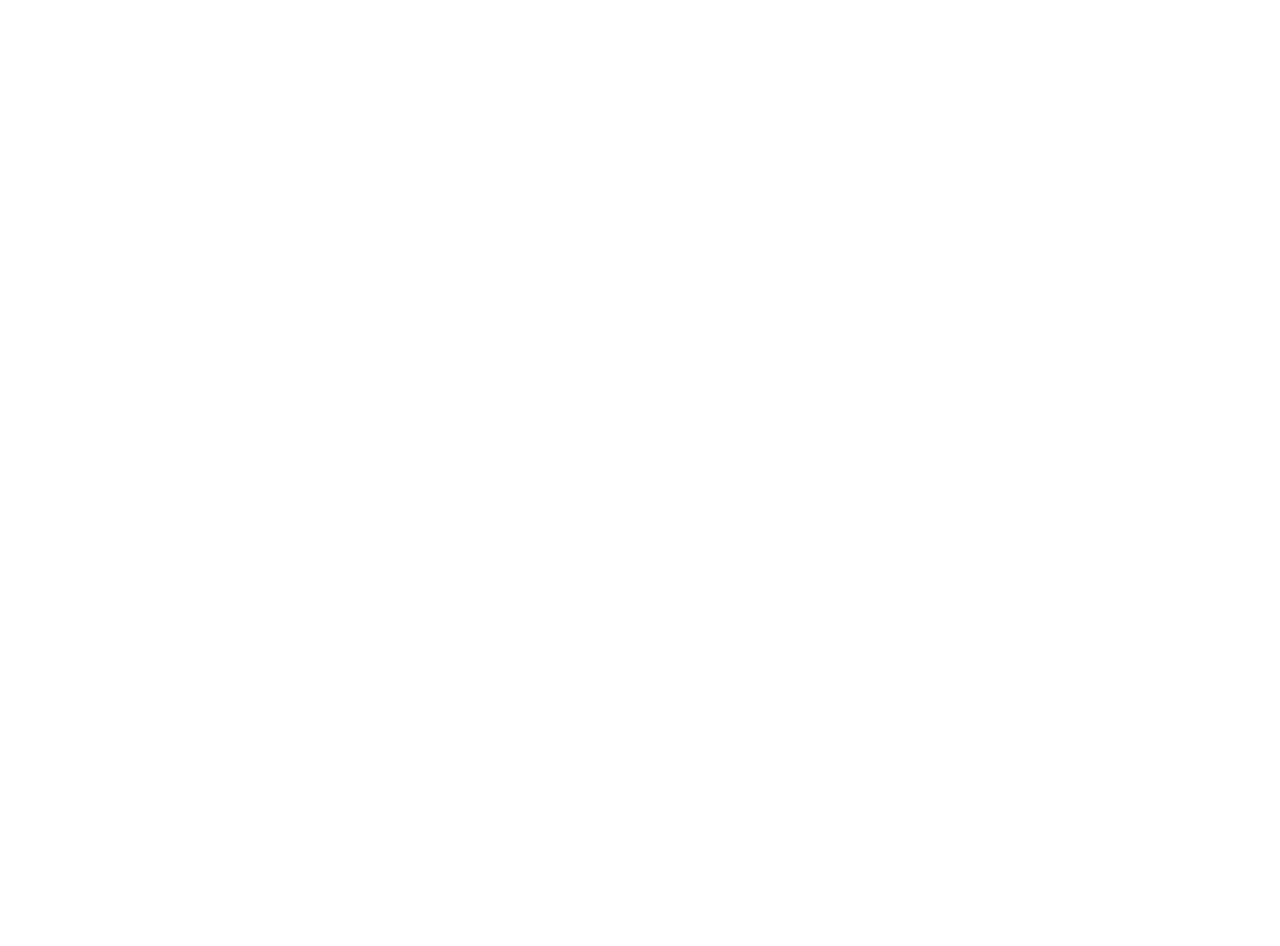
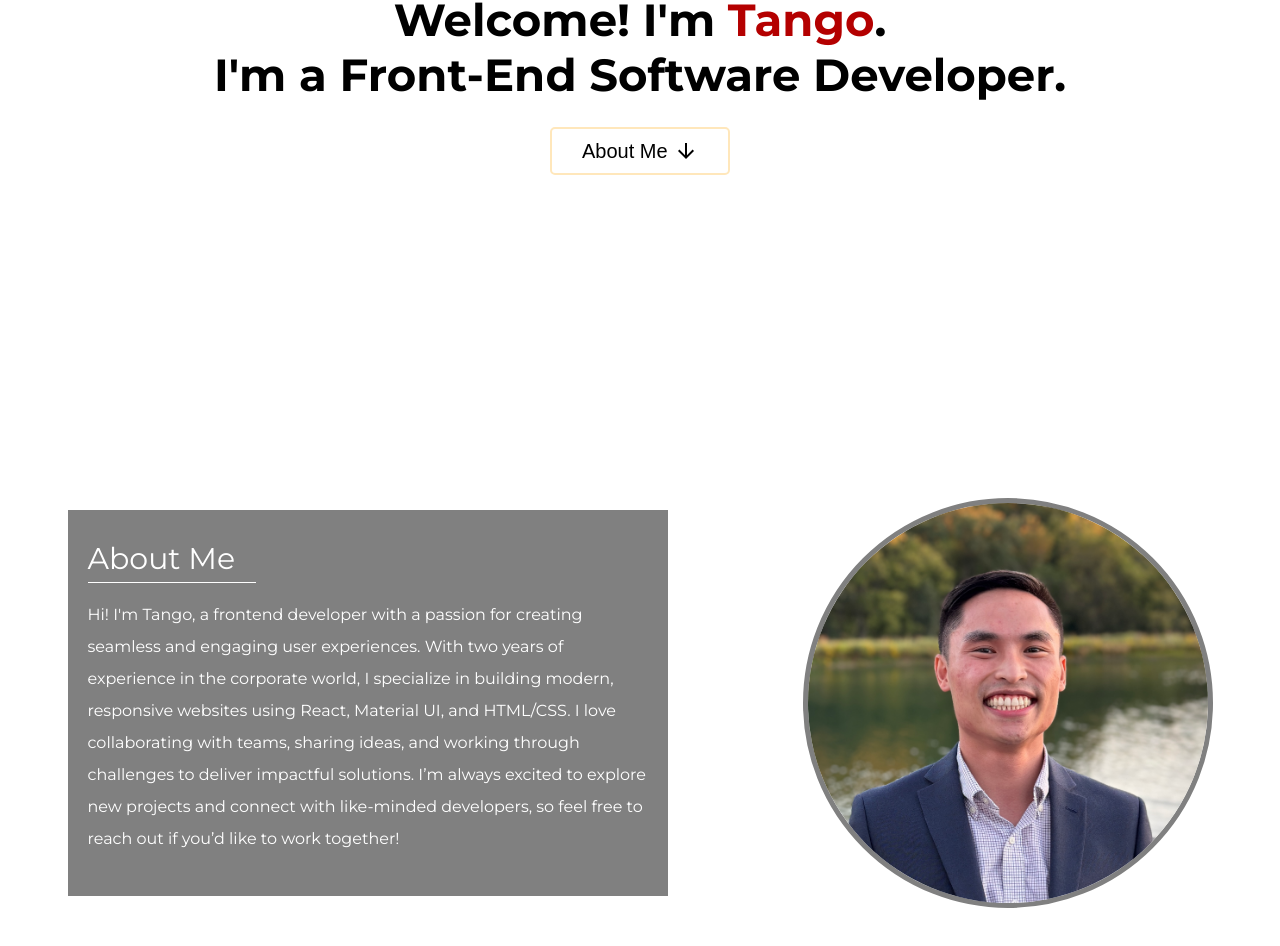
Before and after one commit to TangoCode99/react-practice, a React (Create React App) app: page /about in a window 1280 px wide. Shown: the part 306-1252 px from the top of the page. Before the commit the page ends 800 px from the top, so only its background shows below. Built offline with nearby package versions, Linux system fonts and the light colour scheme.

Commit message:
About me paragraph

```diff
--- a/package.json
+++ b/package.json
@@ -3,6 +3,10 @@
   "version": "0.1.0",
   "private": true,
   "dependencies": {
+    "@emotion/react": "^11.13.3",
+    "@emotion/styled": "^11.13.0",
+    "@mui/icons-material": "^6.1.0",
+    "@mui/material": "^6.1.0",
     "@testing-library/jest-dom": "^5.17.0",
     "@testing-library/react": "^13.4.0",
     "@testing-library/user-event": "^13.5.0",
--- a/src/assets/index.js
+++ b/src/assets/index.js
@@ -10,3 +10,4 @@
 export const SpaceNeedle = require('../assets/spaceneedle.jpg');
 export const Vessel = require('../assets/vessel.jpeg');
 export const WaterFall = require('../assets/waterfall.jpg');
+export const Profile = require('../assets/profile.JPG');
--- /dev/null
+++ b/src/components/about.css
@@ -0,0 +1,79 @@
+.about-wrapper {
+    margin: 0px;
+    padding: 0px;
+    width: 100%;
+}
+
+.about-header {
+    margin: 13rem auto;
+    text-align: center;
+    font-size: 30px;
+}
+
+h2 {
+    margin: 0px;
+    padding: 0px;
+}
+
+.name {
+    display: inline;
+    color: rgb(180, 0, 0);
+}
+
+.about-me-btn {
+    font-size: 20px;
+    width: 180px;
+    text-align: center;
+    display: flex;
+    flex-direction: row;
+    justify-content: space-between;
+    align-items: center;
+    margin: 25px auto;
+    border-radius: 5px;
+    border: 2px solid rgb(255, 231, 187);
+    background-color: white;
+    padding: 10px 30px;
+}
+
+.about-body {
+    display: flex;
+    flex-direction: row;
+    justify-content: space-around;
+    align-items: center;
+    height: 40rem;
+}
+
+.left-side {
+    width: 35rem;
+    text-align: left;
+    background-color: gray;
+    opacity: 100%;
+    padding: 25px 20px;
+}
+
+.left-side p {
+    color: white;
+    line-height: 2;
+    word-spacing: 1.25;
+}
+
+.body-header {
+    color: white;
+    font-size: 30px;
+    border-bottom: 1px solid white;
+    width: 30%;
+    padding: 5px 0px;
+}
+
+.profile-pic {
+    border: 5px solid gray;
+    border-radius: 50%;
+    height: 400px;
+    width: 400px;
+}
+
+.profile-pic img {
+    width: 400px;
+    height: 400px;
+    border-radius: 50%;
+}
--- a/src/components/about.jsx
+++ b/src/components/about.jsx
@@ -1,7 +1,35 @@
 import React from "react";
+import { useRef } from "react";
+import ArrowDownwardIcon from '@mui/icons-material/ArrowDownward';
+import { Profile } from "../assets";
+import "./about.css";
+
+const aboutMe = "Hi! I'm Tango, a frontend developer with a passion for creating seamless and engaging user " +
+"experiences. With two years of experience in the corporate world, I specialize in building modern, " +
+"responsive websites using React, Material UI, and HTML/CSS. I love collaborating with teams, sharing " +
+"ideas, and working through challenges to deliver impactful solutions. I’m always excited to explore " +
+"new projects and connect with like-minded developers, so feel free to reach out if you’d like to work together!";
 
 export default function About() {
-    return(
-        <h1>About Page</h1>
+    const aboutMeRef = useRef(null);
+    return (
+        <div className="about-wrapper">
+            <div className="about-header">
+                <h2>Welcome! I'm <div className="name">Tango</div>.</h2>
+                <h2>I'm a Front-End Software Developer.</h2>
+                <button className="about-me-btn" onClick={() => { aboutMeRef.current.scrollIntoView({ block: "start", behavior: "smooth" }); }}>About Me <ArrowDownwardIcon /></button>
+            </div>
+            <div className="about-body" ref={aboutMeRef}>
+                <div className="left-side">
+                    <div className="body-header">About Me</div>
+                    <p>{aboutMe}</p>
+                </div>
+                <div className="right-side">
+                    <div className="profile-pic">
+                        <img src={Profile} alt="Profile" />
+                    </div>
+                </div>
+            </div>
+        </div>
     );
 };
```
Also changed, not shown: src/assets/profile.JPG (added), 1 other file (tests, documents, lock files or other folders).
